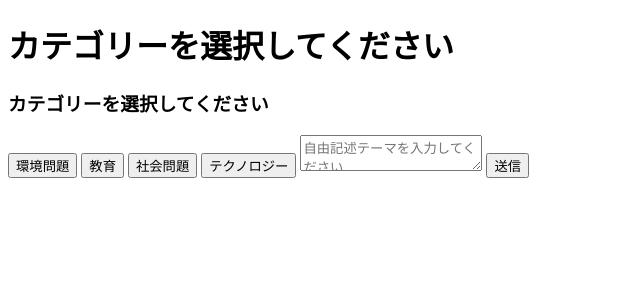
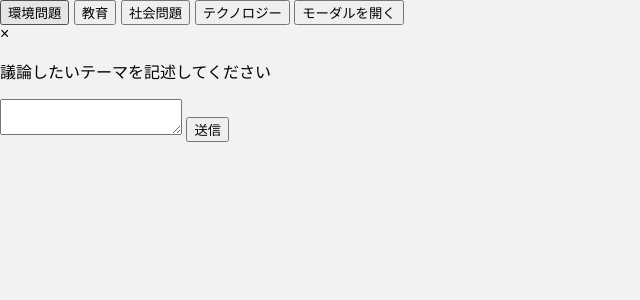
Before and after one commit to WaffleCollege/debuggers, a Flask app: page /category/category_selection in a window 1280 px wide. Shown: the top 300 px of the page, without its empty margins (0-640 px from the left). Run offline with Flask 3, Linux system fonts and the light colour scheme.

Commit message:
category.htmlの変更

```diff
--- a/templates/category.html
+++ b/templates/category.html
@@ -3,26 +3,46 @@
 <head>
     <meta charset="UTF-8">
     <title>カテゴリー選択</title>
+    <link rel="stylesheet" href="{{ url_for('static', filename='styles.css') }}">
+    <link rel="stylesheet" href="{{ url_for('static', filename='category.css') }}">
 </head>
 <body>
-    <h1>カテゴリーを選択してください</h1>
+    <!-- ボタン -->
     <form action="/category/submit_category" method="post">
-      <h3>カテゴリーを選択してください</h3>
       {% for category in categories %}
-          <button type="submit" name="category" value="{{ category }}">{{ category }}</button>
+        <button type="submit" name="category" value="{{ category }}">{{ category }}</button>
       {% endfor %}
-      <textarea name="free_text" placeholder="自由記述テーマを入力してください"></textarea>
-      <button type="submit">送信</button>
-  </form>
+      <!-- 自由記述 -->
+      <button type="button" id="modalButton">モーダルを開く</button>
 
+      <div id="modal" class="modal">
+        <div class="modal-content">
+          <span class="close">&times;</span>
+          <p>議論したいテーマを記述してください</p>
+          <textarea name="topic" id="freeText"></textarea>
+          <button type="submit" id="saveBtn">送信</button>
+        </div>
+      </div>
+    </form>
 
+    <script>
+      const modal = document.getElementById('modal');
+      const btn = document.getElementById('modalButton');
+      const span = document.getElementsByClassName("close")[0];
+
+      btn.onclick = function() {
+        modal.style.display = "block";
+      }
+
+      span.onclick = function() {
+        modal.style.display = "none";
+      }
+
+      window.onclick = function(event) {
+        if (event.target == modal) {
+          modal.style.display = "none";
+        }
+      }
+    </script>
 </body>
 </html>
-
-
-
-
-    </body>
-
-
-</html>
```
